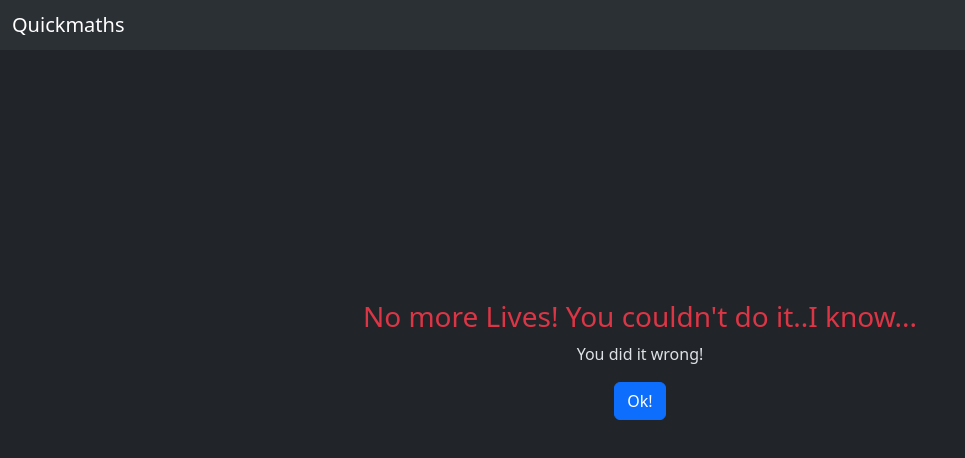
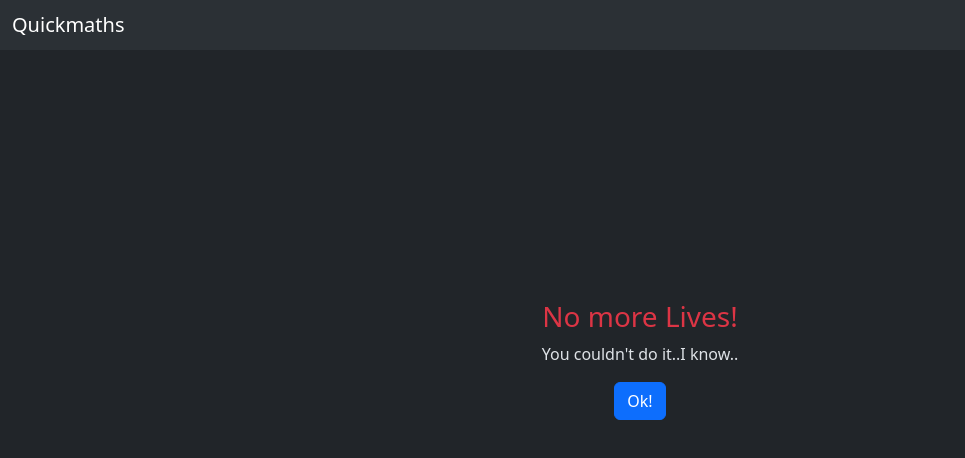
Before and after one commit to nwrenger/quickmaths, a SvelteKit app: page /learn/incorrect in a window 1280 px wide. Shown: the top 458 px of the page, without its empty margins (0-965 px from the left). Built offline with nearby package versions, Linux system fonts and the light colour scheme.

Commit message:
:wrench: Small Naming Fixes

```diff
--- a/src/routes/battle/+page.svelte
+++ b/src/routes/battle/+page.svelte
@@ -6,4 +6,5 @@
 <section>
 	<!-- svelte-ignore a11y-missing-content -->
 	<a class="btn btn-close col text-start" href="/" />
+	<p class="text-center">*Not yet Implemented*</p>
 </section>
--- a/src/routes/learn/incorrect/+page.svelte
+++ b/src/routes/learn/incorrect/+page.svelte
@@ -1,8 +1,8 @@
 <section>
 	<div class="d-flex align-items-center justify-content-center" style="margin-top: 30vh;">
 		<div class="text-center">
-			<h3 class="text-danger">No more Lives! You couldn't do it..I know...</h3>
-			<p>You did it wrong!</p>
+			<h3 class="text-danger">No more Lives!</h3>
+			<p>You couldn't do it..I know..</p>
 			<a class="btn btn-primary" href="/learn">Ok!</a>
 		</div>
 	</div>
```
Also changed, not shown: 1 other file (tests, documents, lock files or other folders).
